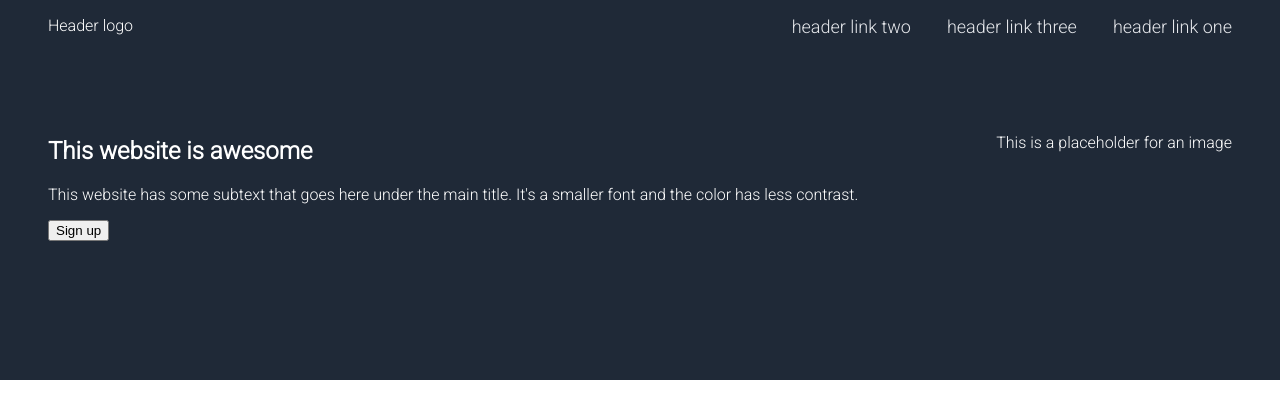
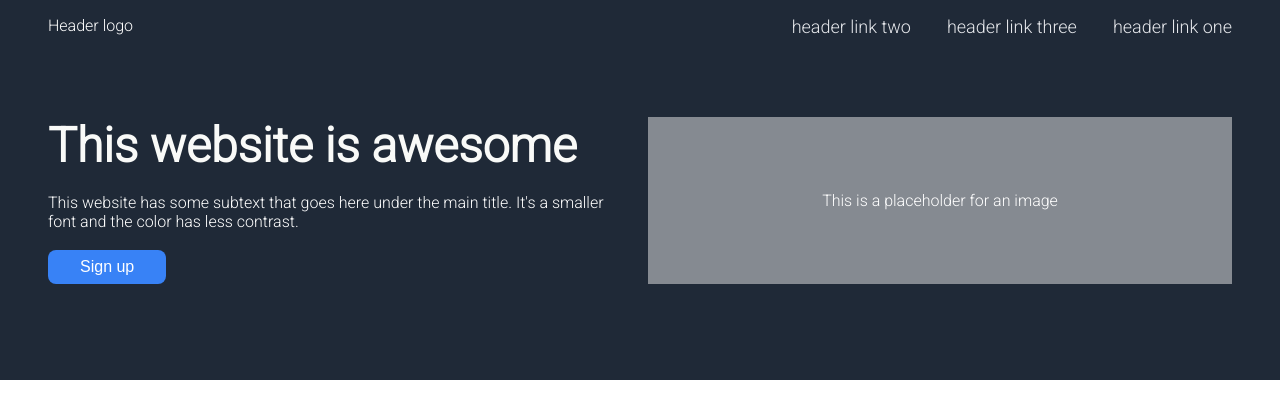
Before and after one commit to creative-nam/landing-page, a plain HTML site: page index.html in a window 1280 px wide. Drawn offline with Linux system fonts and the light colour scheme.

Commit message:
styled the .hero class in the <section>; added a gap between the elements in the section; styled the .secondary-text in .hero with same properties as .header-links

```diff
--- a/index.html
+++ b/index.html
@@ -24,7 +24,7 @@
         <section>
             <div class="hero">
                 <h1 class="main-text">This website is awesome</h1>
-                <p>
+                <p class="secondary-text">
                     This website has some subtext that goes here under the main title.
                     It's a smaller font and the color has less contrast.
                 </p>
--- a/style.css
+++ b/style.css
@@ -27,7 +27,7 @@ ul {
     padding: 0;
 }
 
-.header-links {
+.header-links, .hero.secondary-text {
     font-size: 18px;
     color: #e5e7eb;
     display: flex;
@@ -36,5 +36,38 @@ ul {
 
 section {
     display: flex;
-    justify-content: space-between;
+    gap: max(1%, 1em);
 }
+
+.hero {
+    display: flex;
+    flex-direction: column;
+    flex-wrap: wrap;
+    gap: .2em;
+    width: 49.5%;
+}
+
+.hero .main-text {
+    font-size: 48px;
+    font-weight: extra-bold;
+    color: #f9faf8;
+    margin: 0;
+}
+
+.hero button {
+    border: none;
+    background-color: #3882f6;
+    border-radius: .5em;
+    font-size: 1em;
+    color: white;
+    padding: .5em 2em;
+    align-self: flex-start;
+}
+
+.img-placeholder {
+    display: flex;
+    justify-content: center;
+    align-items: center;
+    background-color: hsla(0, 0%, 90%, 0.514);
+    width: 49.5%;
+}
```
